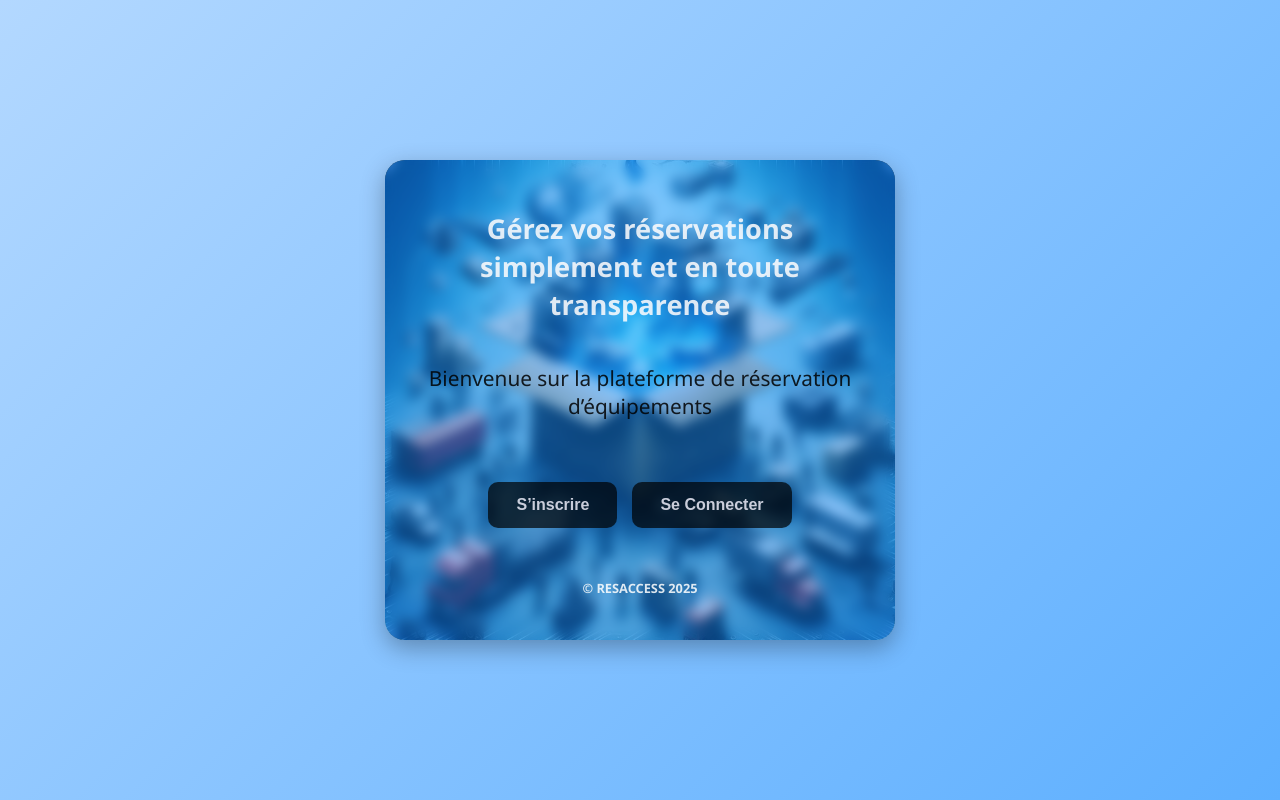
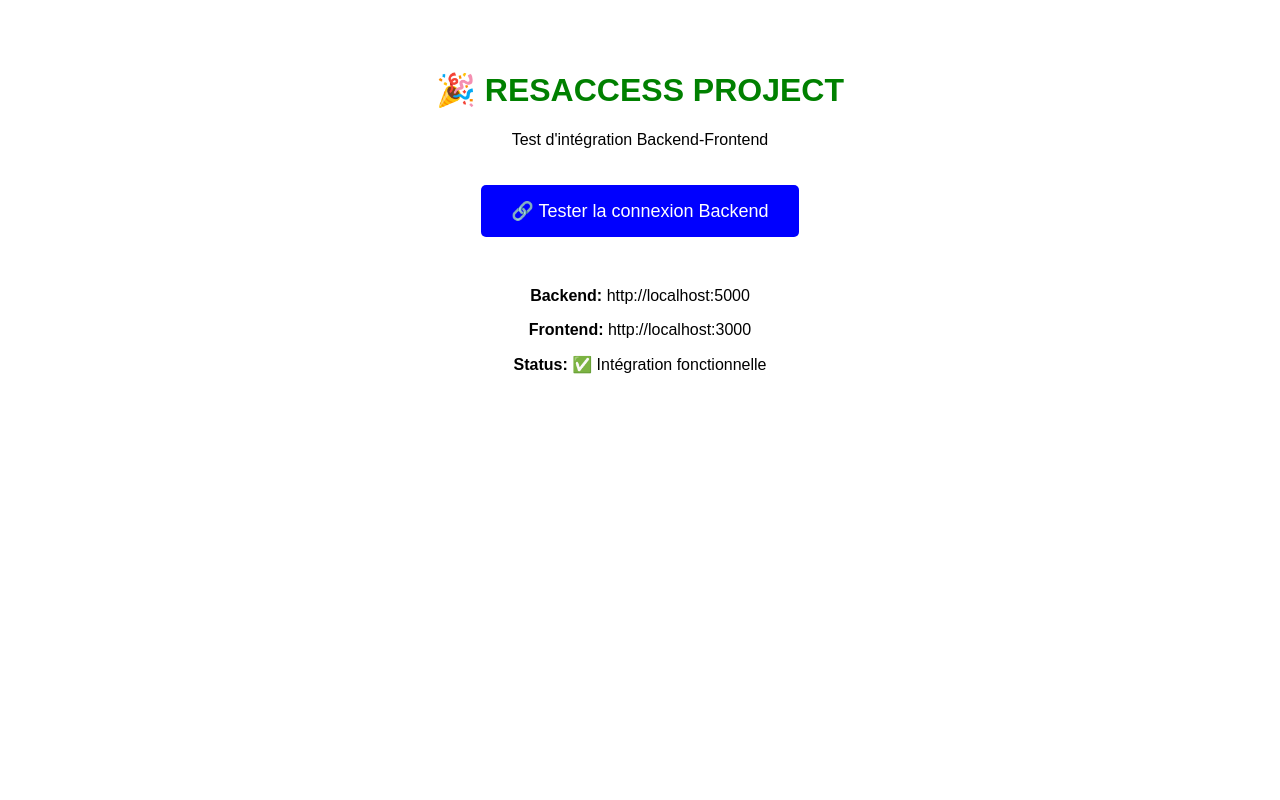
Before and after one commit to HadirDridi03/ResaccessProject, a React (Create React App) app in the folder Frontend/: page / in a window 1280 px wide. Built offline with nearby package versions, Linux system fonts and the light colour scheme.

Commit message:
Implement backend connection test in App component
Added a backend integration test button and updated UI.

```diff
--- a/Frontend/src/App.js
+++ b/Frontend/src/App.js
@@ -1,18 +1,47 @@
 import React from "react";
-import { BrowserRouter as Router, Routes, Route } from "react-router-dom";
-import Home from "./pages/Home";
-import Login from "./pages/Login";
-import SignUp from "./pages/SignUp";
 
 function App() {
+  const testBackend = async () => {
+    try {
+      const response = await fetch("/api/health");
+      const data = await response.json();
+      alert(`✅ BACKEND CONNECTÉ!\n${data.message}`);
+    } catch (error) {
+      alert("❌ Backend non accessible");
+    }
+  };
+
   return (
-    <Router>
-      <Routes>
-        <Route path="/" element={<Home />} />
-        <Route path="/login" element={<Login />} />
-        <Route path="/signup" element={<SignUp />} />
-      </Routes>
-    </Router>
+    <div style={{
+      padding: "50px",
+      textAlign: "center",
+      fontFamily: "Arial, sans-serif"
+    }}>
+      <h1 style={{ color: "green" }}>🎉 RESACCESS PROJECT</h1>
+      <p>Test d'intégration Backend-Frontend</p>
+
+      <button
+        onClick={testBackend}
+        style={{
+          padding: "15px 30px",
+          fontSize: "18px",
+          backgroundColor: "blue",
+          color: "white",
+          border: "none",
+          borderRadius: "5px",
+          cursor: "pointer",
+          margin: "20px"
+        }}
+      >
+        🔗 Tester la connexion Backend
+      </button>
+
+      <div style={{ marginTop: "30px" }}>
+        <p><strong>Backend:</strong> http://localhost:5000</p>
+        <p><strong>Frontend:</strong> http://localhost:3000</p>
+        <p><strong>Status:</strong> ✅ Intégration fonctionnelle</p>
+      </div>
+    </div>
   );
 }
 
```
